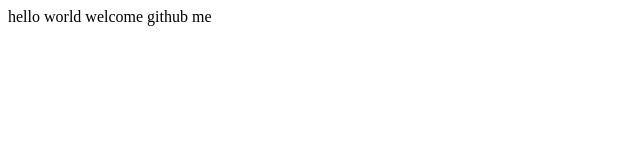
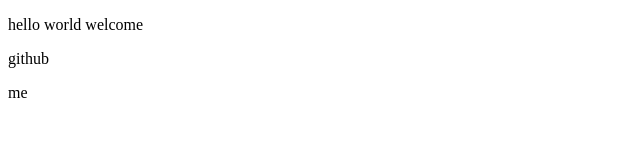
Before and after one commit to Akundu007-rgb/webdevcourse, a plain HTML site: page index.html in a window 1280 px wide. Shown: the whole page, without its empty margins (0-640 px from the left). Drawn offline with Linux system fonts and the light colour scheme.

Commit message:
fix index.html

```diff
--- a/index.html
+++ b/index.html
@@ -6,8 +6,8 @@
     <title>Document</title>
 </head>
 <body>
-    hello world welcome
-    github
-    me
+    <p>hello world welcome</p>
+    <p>github</p>
+    <p>me</p>
 </body>
 </html>
```
